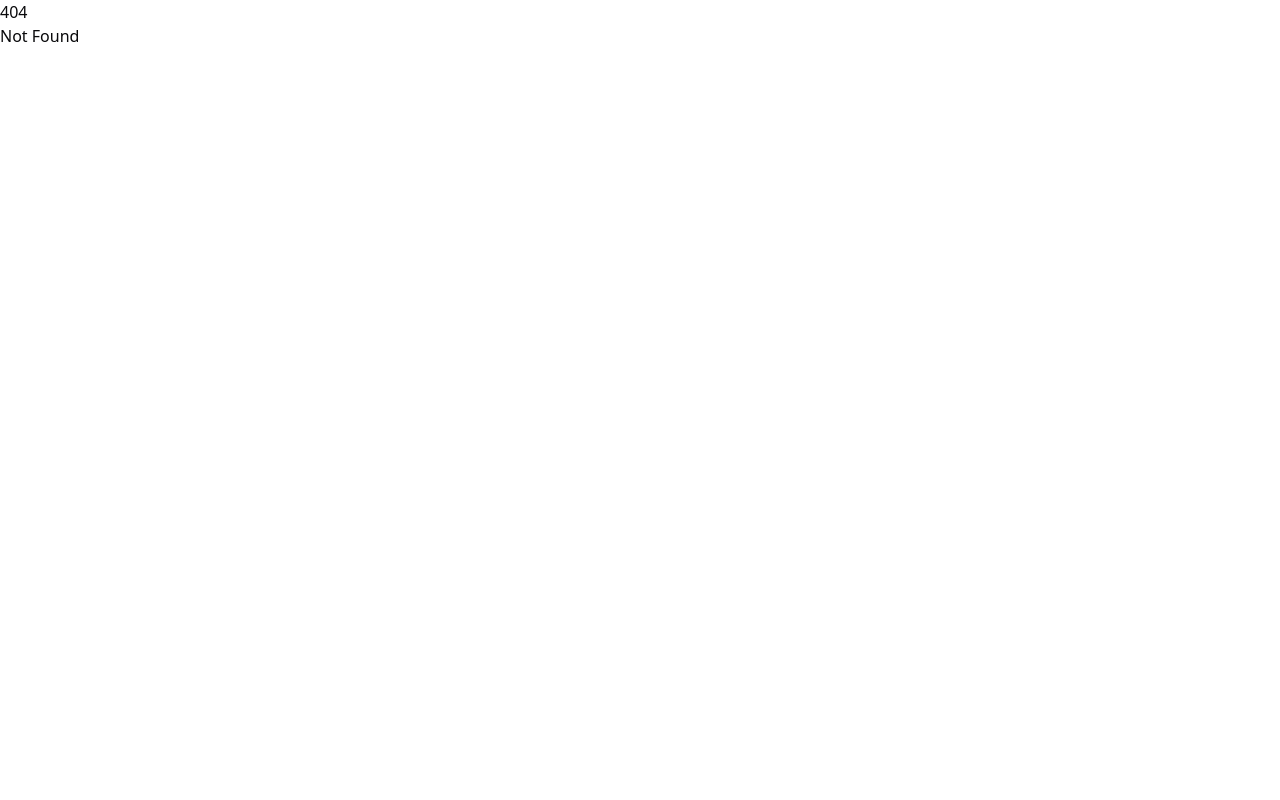
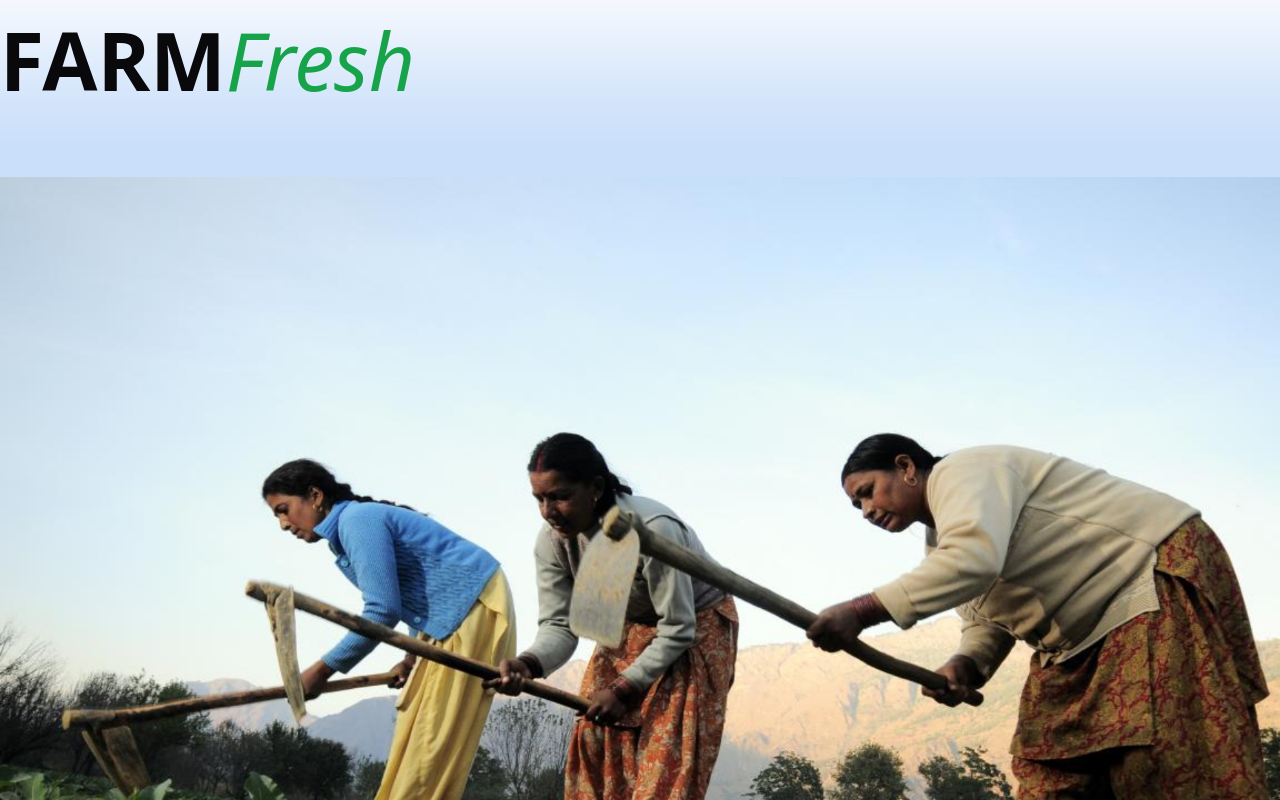
Before and after one commit to hxri-nxrxyxn/farmfresh, a SvelteKit app: page / in a window 1280 px wide. Before the commit this address had no page. Built offline with nearby package versions, Linux system fonts and the light colour scheme.

Commit message:
building frontend page in svelte

```diff
--- a/src/app.css
+++ b/src/app.css
@@ -1,3 +1,5 @@
+@import url('https://fonts.googleapis.com/css2?family=IBM+Plex+Sans:ital,wght@0,100;0,200;0,300;0,400;0,500;0,600;0,700;1,100;1,200;1,300;1,400;1,500;1,600;1,700&display=swap');
+
 @tailwind base;
 @tailwind components;
 @tailwind utilities;
--- /dev/null
+++ b/src/routes/+page.svelte
@@ -0,0 +1,38 @@
+<script>
+</script>
+
+<header>
+  <div class="header__text">
+    <h1>FARM<span>Fresh</span></h1>
+
+  </div>
+</header>
+
+<main>
+
+</main>
+
+<style>
+  :root {
+    --color-main: rgb(22, 163, 74);
+  }
+  body {
+    font-family: "IBM Plex Sans";
+  }
+  header {
+    background-image: url("/static/background.jpg") ;
+    background-size: cover;
+    height: 100vh;
+  }
+
+  header h1 {
+    font-weight: 800;
+    font-size: 5rem;
+  }
+
+  header h1 span {
+    color: var(--color-main);
+    font-style: italic;
+    font-weight: 500;
+  }
+</style>
--- a/src/routes/dashboard/+page.svelte
+++ b/src/routes/dashboard/+page.svelte
@@ -1,5 +1,4 @@
 <script lang="ts">
-    import Dash from "./Dash.svelte";
     import ChevronLeft from "lucide-svelte/icons/chevron-left";
     import ChevronRight from "lucide-svelte/icons/chevron-right";
     import Copy from "lucide-svelte/icons/copy";
--- a/vite.config.js
+++ b/vite.config.js
@@ -2,5 +2,11 @@ import { sveltekit } from '@sveltejs/kit/vite';
 import { defineConfig } from 'vite';
 
 export default defineConfig({
-	plugins: [sveltekit()]
+	plugins: [sveltekit()],
+	server: {
+		fs: {
+		  // Allow serving files from one level up to the project root
+		  allow: ['..'],
+		},
+	  },
 });
```
Also changed, not shown: static/background.jpg (added).
